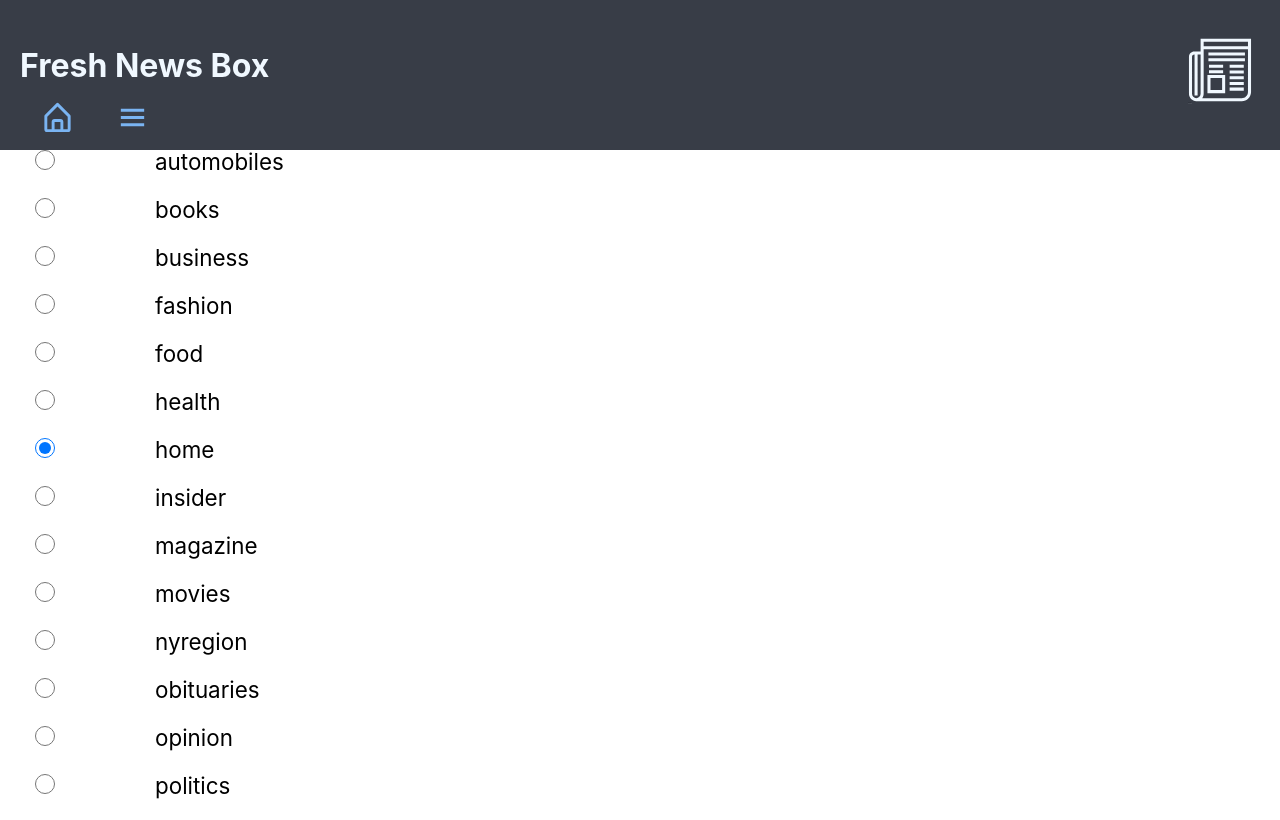
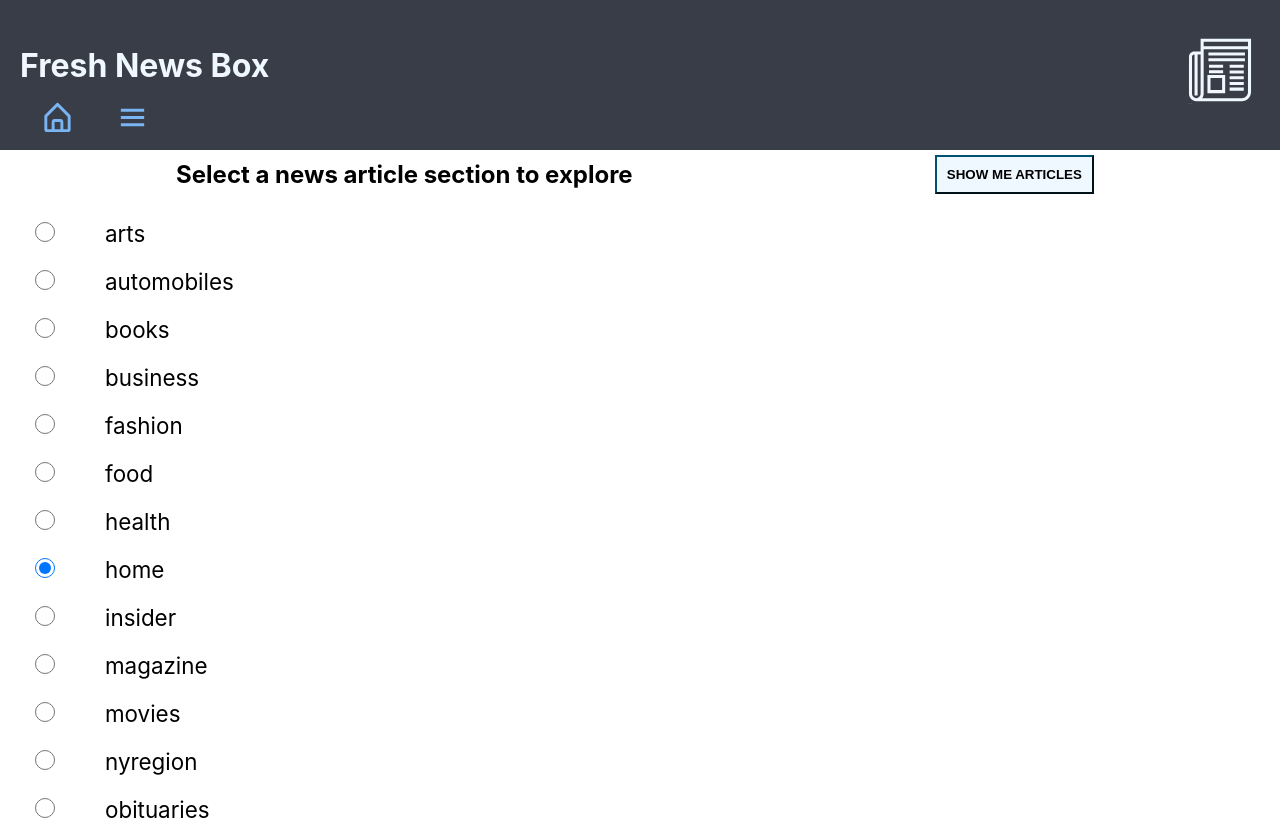
Before and after one commit to elizhahn/news-box, a React (Create React App) app: page /sections in a window 1280 px wide. Shown: the top 820 px of the page. Built offline with nearby package versions, Linux system fonts and the light colour scheme; no server answers.

Commit message:
Add responsive styling to sections view

```diff
--- a/src/Sections/Sections.css
+++ b/src/Sections/Sections.css
@@ -4,10 +4,11 @@
   justify-content: flex-start;
   align-items: flex-start;
   margin: 20px 30px;
+  padding: 120px 0px 50px 0px;
 }
 
 .sections-input {
-  margin-right: 100px;
+  margin-right: 50px;
   height: 20px;
   width: 20px;
 }
@@ -19,5 +20,15 @@
 }
 
 .sections-intro {
+  width: 100%;
   display: flex;
+  flex-direction: column;
+  align-items: center;
 }
+
+@media screen and (min-width: 500px) {
+  .sections-intro {
+    flex-direction: row;
+    justify-content: space-around;
+  }
+}
```
